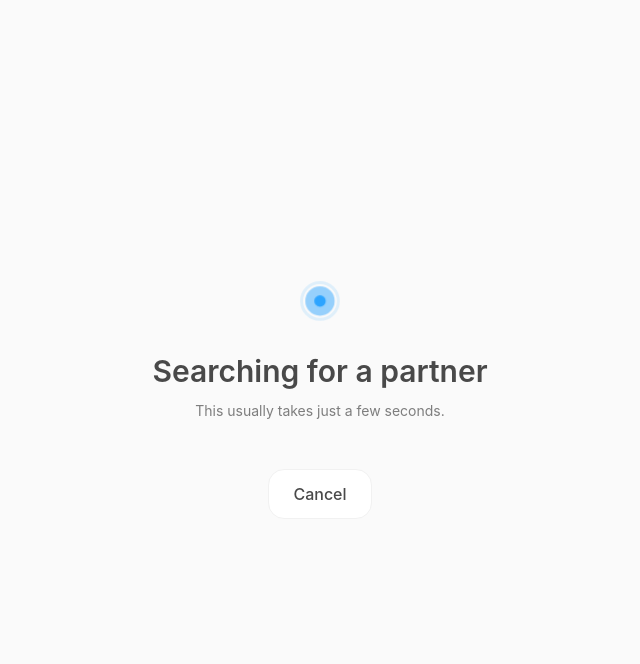
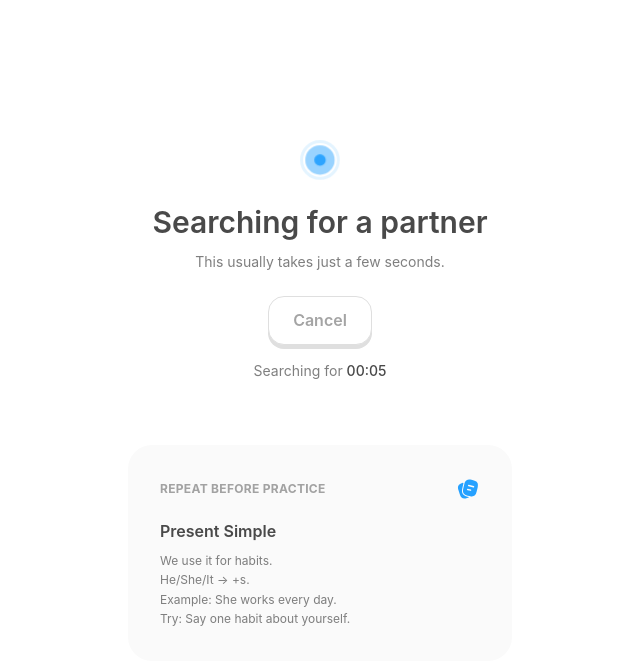
Before and after one commit to timuraiz/speak-peak, a Next.js app: page /search in a window 1280 px wide. Shown: the top 664 px of the page, without its empty margins (320-960 px from the left). Built offline with nearby package versions, Linux system fonts and the light colour scheme.

Commit message:
search page

```diff
--- a/app/(public)/layout.tsx
+++ b/app/(public)/layout.tsx
@@ -4,7 +4,7 @@ export default function PublicLayout({
   children: React.ReactNode;
 }>) {
   return (
-    <div className="h-screen" style={{ backgroundColor: '#FFFFFF' }}>
+    <div className="h-screen bg-white">
       {children}
     </div>
   );
--- a/app/(public)/search/page.tsx
+++ b/app/(public)/search/page.tsx
@@ -1,18 +1,38 @@
 'use client';
 
 import { useRouter } from 'next/navigation';
+import { useState, useEffect } from 'react';
 import Loader from '../../components/Loader';
+import Button from '../../components/Button';
 
 export default function SearchPage() {
     const router = useRouter();
+    const [elapsedSeconds, setElapsedSeconds] = useState(0);
+
+    useEffect(() => {
+        // Increment elapsed time every second
+        const interval = setInterval(() => {
+            setElapsedSeconds(prev => prev + 1);
+        }, 1000);
+
+        return () => clearInterval(interval);
+    }, []);
+
+    const formatTime = (seconds: number): string => {
+        const minutes = Math.floor(seconds / 60);
+        const remainingSeconds = seconds % 60;
+        return `${String(minutes).padStart(2, '0')}:${String(remainingSeconds).padStart(2, '0')}`;
+    };
 
     const handleCancel = () => {
         router.push('/');
     };
 
     return (
-        <div className="h-screen flex flex-col items-center justify-center bg-background px-4">
+        <div className="h-screen flex flex-col items-center justify-center px-4 py-8">
             <div className="flex flex-col items-center gap-8 max-w-md w-full">
+                {/* Main search section */}
+                <div className="flex flex-col items-center gap-6 w-full">
                     <Loader />
 
                     {/* Text content */}
@@ -25,13 +45,48 @@ export default function SearchPage() {
                         </p>
                     </div>
 
-                {/* Cancel button */}
-                <button
+                    {/* Cancel button and Timer */}
+                    <div className="flex flex-col gap-4 items-center w-full">
+                        <Button
+                            variant="secondary"
                             onClick={handleCancel}
-                    className="mt-4 px-6 py-3 rounded-2xl bg-white border border-border text-dark font-medium hover:bg-hover transition-colors"
                         >
                             Cancel
-                </button>
+                        </Button>
+                        <p className="text-sm font-normal text-dark-70">
+                            Searching for <span className="text-dark font-medium">{formatTime(elapsedSeconds)}</span>
+                        </p>
+                    </div>
+                </div>
+
+                {/* Practice card */}
+                <div className="bg-background w-full max-w-sm h-fit p-6 md:p-8 rounded-3xl flex flex-col gap-4.5 mt-8">
+                    <div className="flex justify-between items-center">
+                        <span className="text-dark-50 font-bold text-xs uppercase tracking-wide">
+                            Repeat before practice
+                        </span>
+                        <img
+                            src="/practice.svg"
+                            alt="Practice logo"
+                            className="w-6 h-6"
+                        />
+                    </div>
+
+                    <div className="flex flex-col gap-2">
+                        <p className="text-base font-semibold text-dark">Present Simple</p>
+                        <div className="space-y-1">
+                            <p className="text-xs text-dark-70 leading-relaxed">
+                                We use it for habits.
+                                <br />
+                                He/She/It → +s.
+                                <br />
+                                Example: She works every day.
+                                <br />
+                                Try: Say one habit about yourself.
+                            </p>
+                        </div>
+                    </div>
+                </div>
             </div>
         </div>
     );
--- a/app/components/Button.tsx
+++ b/app/components/Button.tsx
@@ -2,7 +2,7 @@ import React from 'react';
 import Image from 'next/image';
 
 interface ButtonProps extends React.ButtonHTMLAttributes<HTMLButtonElement> {
-    variant?: 'primary';
+    variant?: 'primary' | 'secondary';
     size?: 'small' | 'medium' | 'large';
     children: React.ReactNode;
 }
@@ -15,18 +15,23 @@ export default function Button({
     disabled,
     ...props
 }: ButtonProps) {
-    const baseStyles = 'text-14 font-semibold rounded-2xl w-fit h-[3.0625rem] flex items-center justify-center shadow-[0_4px_0_rgba(27,127,203,1)] active:shadow-[0_1px_0_rgba(27,127,203,0.3)] active:translate-y-[3px] transition-all duration-100 ease-out';
+    const baseStyles = variant === 'primary'
+        ? 'text-14 font-semibold rounded-2xl w-fit h-[3.0625rem] flex items-center justify-center shadow-[0_4px_0_rgba(27,127,203,1)] active:shadow-[0_1px_0_rgba(27,127,203,0.3)] active:translate-y-[3px] transition-all duration-100 ease-out'
+        : 'text-14 font-semibold rounded-2xl w-fit h-[3.0625rem] flex items-center justify-center shadow-[0_4px_0_var(--color-button-secondary)] active:shadow-[0_1px_0_var(--color-button-secondary)] active:translate-y-[3px] transition-all duration-100 ease-out';
 
     const variantStyles = {
         primary: disabled
             ? 'bg-accent-50 text-white cursor-not-allowed'
             : 'bg-accent text-white',
+        secondary: disabled
+            ? 'bg-white border border-[var(--color-button-secondary)] text-dark-50 cursor-not-allowed'
+            : 'bg-white border border-[var(--color-button-secondary)] text-dark-50',
     };
 
     const sizeStyles = {
-        small: 'px-3 py-3 pr-6 text-xs',
-        medium: 'px-4 py-4 pr-6',
-        large: 'px-6 py-5 pr-6 text-base',
+        small: variant === 'primary' ? 'px-3 py-3 pr-6 text-xs' : 'px-3 py-3 text-xs',
+        medium: variant === 'primary' ? 'px-4 py-4 pr-6' : 'px-6 py-4',
+        large: variant === 'primary' ? 'px-6 py-5 pr-6 text-base' : 'px-6 py-5 text-base',
     };
 
     const combinedClassName = `${baseStyles} ${variantStyles[variant]} ${sizeStyles[size]} ${className}`.trim();
@@ -37,8 +42,10 @@ export default function Button({
             disabled={disabled}
             {...props}
         >
-            <div className='flex gap-1.5'>
-                <Image src="/iconsax-play.svg" alt="Play" width={16} height={16} className="brightness-0 invert" />
+            <div className={variant === 'primary' ? 'flex gap-1.5' : 'flex items-center justify-center'}>
+                {variant === 'primary' && (
+                    <Image src="/iconsax-play.svg" alt="Play" width={16} height={16} className="brightness-0 invert" />
+                )}
                 {children}
             </div>
         </button>
```
Also changed, not shown: public/practice.svg (added). Lines whose indentation alone changed are shown as unchanged.
